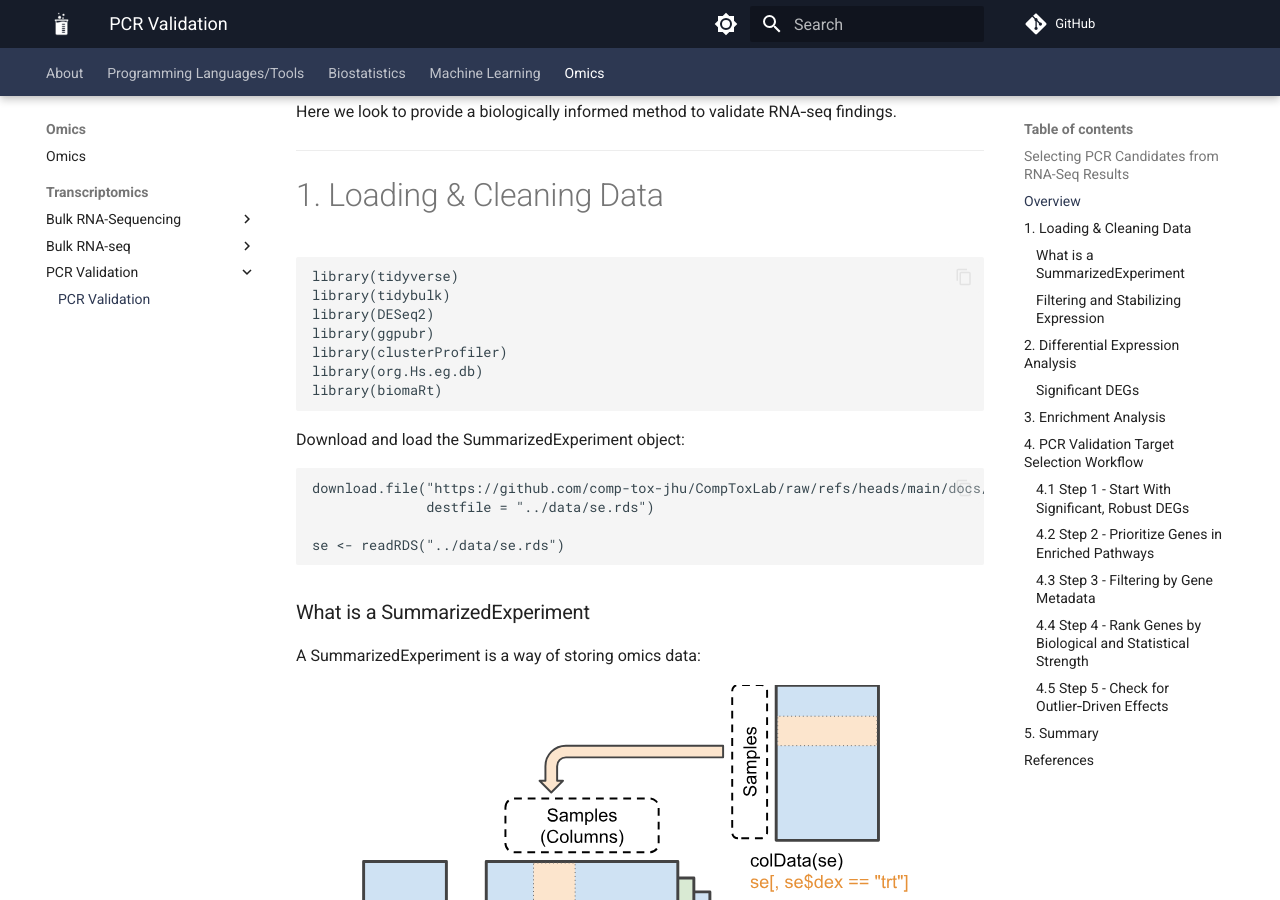
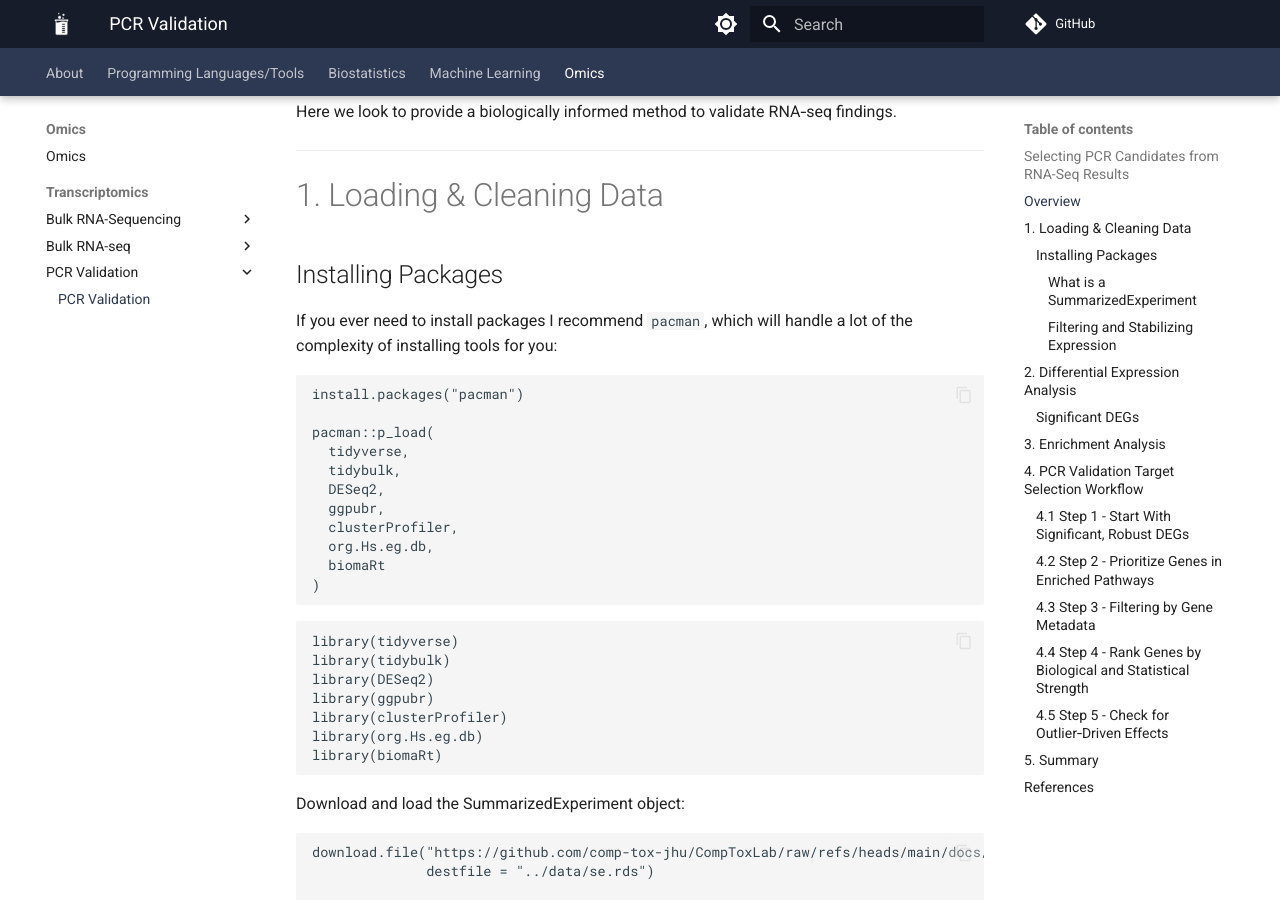
Before and after one commit to comp-tox-jhu/CompToxLab, an MkDocs documentation site: the page built from docs/omics/transcriptomics/pcr_validation/pcr.md, in a window 1280 px wide and 900 px high, scrolled down 672 px. Built offline with MkDocs 1.6.1 and Material for MkDocs 9.7.7, drawn with Linux system fonts in a browser that asks for light colours; comment, search, counter and statistics services are not loaded.

Commit message:
Update pcr.md

````diff
--- a/docs/omics/transcriptomics/pcr_validation/pcr.md
+++ b/docs/omics/transcriptomics/pcr_validation/pcr.md
@@ -22,6 +22,24 @@ Here we look to provide a biologically informed method to validate RNA‑seq fin
 ---
 
 # 1. Loading & Cleaning Data
+
+## Installing Packages
+
+If you ever need to install packages I recommend `pacman`, which will handle a lot of the complexity of installing tools for you:
+
+```{r}
+install.packages("pacman")
+
+pacman::p_load(
+  tidyverse,
+  tidybulk,
+  DESeq2,
+  ggpubr,
+  clusterProfiler,
+  org.Hs.eg.db,
+  biomaRt
+)
+```
 
 ```{r}
 library(tidyverse)
````
